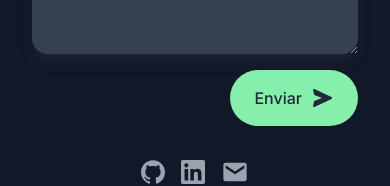
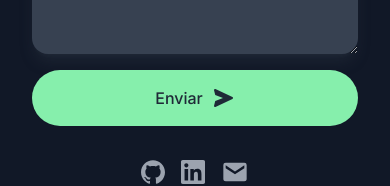
Before and after one commit to FrancoMartino/portfolio, a React (Create React App) app: page / in a window 390 px wide. Shown: the part 6425-6611 px from the top of the page. Built offline with nearby package versions, Linux system fonts and the light colour scheme; no server answers.

Commit message:
Update Contact.tsx

```diff
--- a/src/components/sections/Contact/Contact.tsx
+++ b/src/components/sections/Contact/Contact.tsx
@@ -164,7 +164,7 @@ export default function Contact() {
         <div className="flex justify-end">
           <button
             ref={submitButton}
-            className="relative inline-flex w-min items-center select-none gap-2 p-4 px-6 rounded-full transition-colors duration-300 bg-green-300 text-gray-800 hover:bg-gray-800 hover:text-white disabled:bg-gray-300 disabled:text-gray-500 disabled:cursor-not-allowed"
+            className="relative inline-flex md:w-min w-full items-center justify-center select-none gap-2 p-4 px-6 rounded-full transition-colors duration-300 bg-green-300 text-gray-800 hover:bg-gray-800 hover:text-white disabled:bg-gray-300 disabled:text-gray-500 disabled:cursor-not-allowed"
             type="submit"
           >
             <span className="font-medium whitespace-nowrap">Enviar</span>
```
